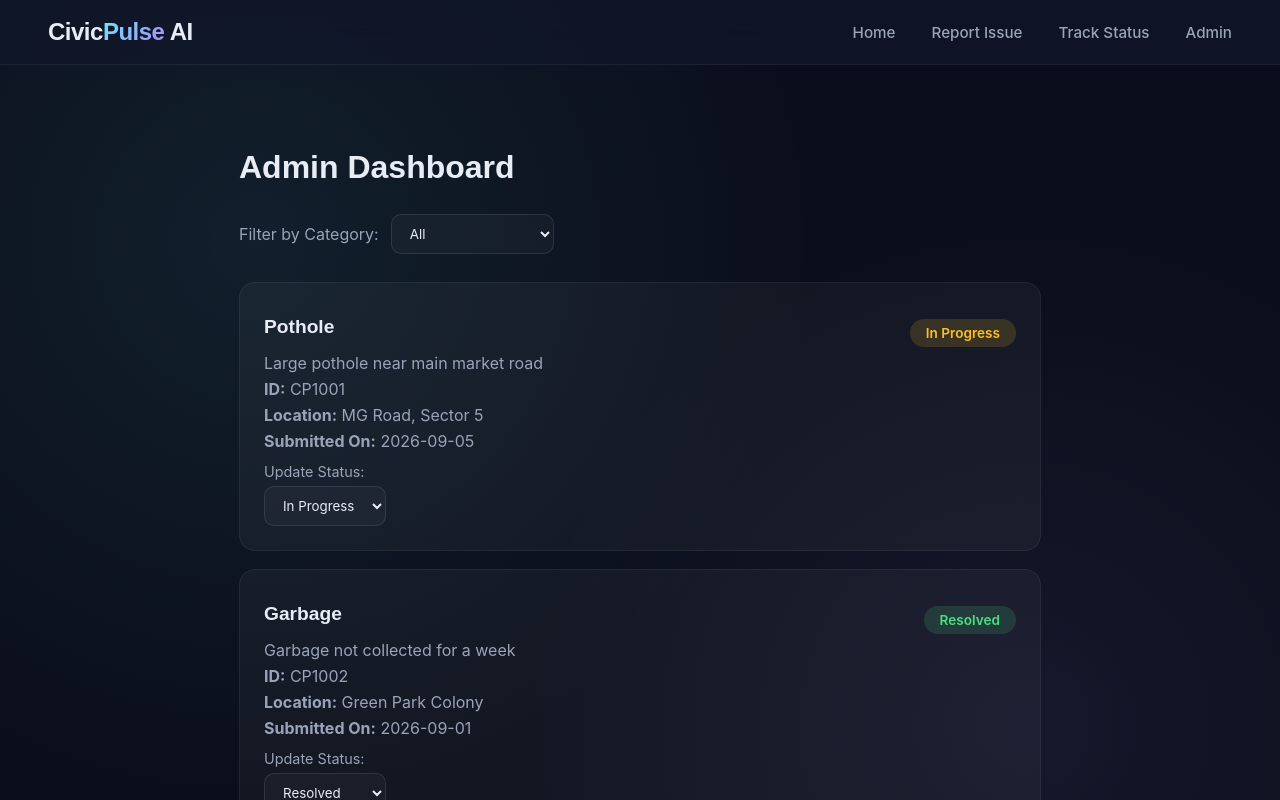
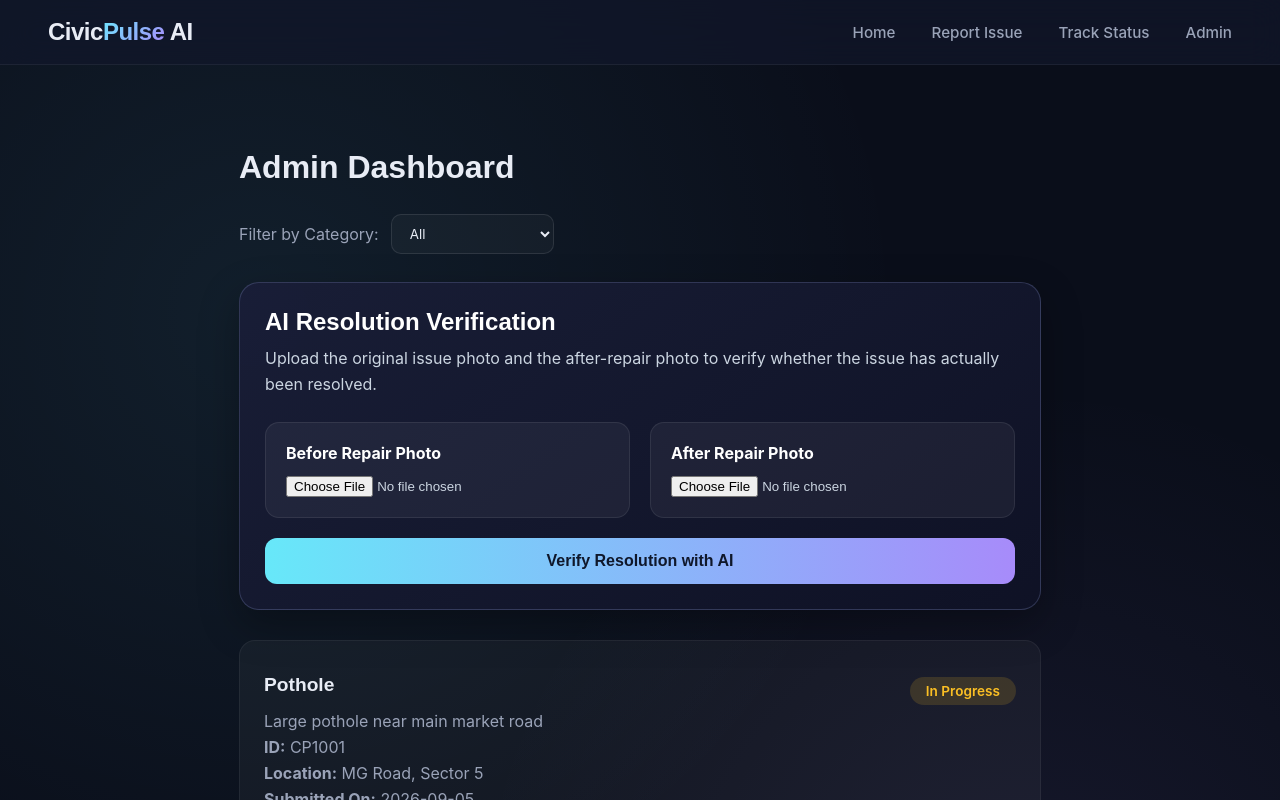
Before and after one commit to ankitprakash784-debug/civicpulse-ai, a React app in the folder frontend/: page /admin in a window 1280 px wide. Shown: the top 800 px of the page. Built offline with nearby package versions, Linux system fonts and the light colour scheme; the HTML template or start-up script is replaced by a standard one.

Commit message:
Add AI resolution verification

```diff
--- a/frontend/src/pages/AdminDashboard.css
+++ b/frontend/src/pages/AdminDashboard.css
@@ -105,3 +105,198 @@
   background: var(--bg-secondary);
   color: var(--text-primary);
 }
+/* =========================================
+   AI RESOLUTION VERIFICATION
+   ========================================= */
+
+.verification-card {
+  margin-bottom: 30px;
+  padding: 25px;
+  border-radius: 20px;
+  background: linear-gradient(
+    145deg,
+    rgba(25, 30, 55, 0.98),
+    rgba(15, 18, 38, 0.98)
+  );
+  border: 1px solid rgba(140, 150, 210, 0.25);
+  box-shadow: 0 15px 40px rgba(0, 0, 0, 0.3);
+  color: #f8fafc;
+}
+
+.verification-card h2 {
+  margin-top: 0;
+  margin-bottom: 10px;
+  color: #ffffff;
+}
+
+.verification-card > p {
+  color: #cbd5e1;
+  line-height: 1.6;
+  margin-bottom: 25px;
+}
+
+.verification-upload-grid {
+  display: grid;
+  grid-template-columns: 1fr 1fr;
+  gap: 20px;
+}
+
+.verification-upload {
+  padding: 20px;
+  border-radius: 14px;
+  background: rgba(255, 255, 255, 0.05);
+  border: 1px solid rgba(255, 255, 255, 0.08);
+}
+
+.verification-upload label {
+  display: block;
+  margin-bottom: 12px;
+  font-weight: 700;
+  color: #ffffff;
+}
+
+.verification-upload input[type="file"] {
+  width: 100%;
+  box-sizing: border-box;
+  color: #cbd5e1;
+}
+
+.verification-upload p {
+  margin-bottom: 0;
+  color: #94a3b8;
+  font-size: 14px;
+  word-break: break-word;
+}
+
+.verify-resolution-btn {
+  width: 100%;
+  margin-top: 20px;
+  padding: 14px 20px;
+  border: none;
+  border-radius: 12px;
+  background: linear-gradient(
+    90deg,
+    #67e8f9,
+    #a78bfa
+  );
+  color: #0f172a;
+  font-size: 16px;
+  font-weight: 700;
+  cursor: pointer;
+  transition: transform 0.2s ease, opacity 0.2s ease;
+}
+
+.verify-resolution-btn:hover {
+  transform: translateY(-1px);
+}
+
+.verify-resolution-btn:disabled {
+  opacity: 0.6;
+  cursor: not-allowed;
+}
+
+
+/* =========================================
+   VERIFICATION ERROR
+   ========================================= */
+
+.verification-error {
+  margin-top: 18px;
+  padding: 12px 15px;
+  border-radius: 10px;
+  background: rgba(239, 68, 68, 0.12);
+  border: 1px solid rgba(239, 68, 68, 0.3);
+  color: #fca5a5;
+}
+
+
+/* =========================================
+   VERIFICATION RESULT
+   ========================================= */
+
+.verification-result-card {
+  margin-bottom: 30px;
+  padding: 25px;
+  border-radius: 20px;
+  background: linear-gradient(
+    145deg,
+    rgba(25, 30, 55, 0.98),
+    rgba(15, 18, 38, 0.98)
+  );
+  border: 1px solid rgba(140, 150, 210, 0.25);
+  box-shadow: 0 15px 40px rgba(0, 0, 0, 0.3);
+  color: #f8fafc;
+}
+
+.verification-result-header {
+  display: flex;
+  align-items: center;
+  gap: 12px;
+  margin-bottom: 25px;
+}
+
+.verification-result-header span {
+  font-size: 30px;
+}
+
+.verification-result-header h2 {
+  margin: 0;
+  color: #ffffff;
+}
+
+.verification-result-grid {
+  display: grid;
+  grid-template-columns: repeat(3, 1fr);
+  gap: 15px;
+}
+
+.verification-result-grid > div {
+  padding: 15px;
+  border-radius: 12px;
+  background: rgba(255, 255, 255, 0.05);
+}
+
+.verification-result-grid span {
+  display: block;
+  margin-bottom: 7px;
+  color: #94a3b8;
+  font-size: 13px;
+}
+
+.verification-result-grid strong {
+  color: #ffffff;
+  font-size: 16px;
+}
+
+.verification-reason {
+  margin-top: 20px;
+  padding: 18px;
+  border-radius: 12px;
+  background: rgba(255, 255, 255, 0.05);
+}
+
+.verification-reason > span {
+  color: #94a3b8;
+  font-size: 13px;
+}
+
+.verification-reason p {
+  margin-bottom: 0;
+  color: #cbd5e1;
+  line-height: 1.6;
+}
+
+
+/* =========================================
+   MOBILE
+   ========================================= */
+
+@media (max-width: 700px) {
+  .verification-upload-grid {
+    grid-template-columns: 1fr;
+  }
+
+  .verification-result-grid {
+    grid-template-columns: 1fr;
+  }
+}
--- a/frontend/src/pages/AdminDashboard.jsx
+++ b/frontend/src/pages/AdminDashboard.jsx
@@ -33,12 +33,79 @@ function AdminDashboard() {
   const [complaints, setComplaints] = useState(initialComplaints);
   const [filter, setFilter] = useState('All');
 
+  const [beforeImage, setBeforeImage] = useState(null);
+  const [afterImage, setAfterImage] = useState(null);
+
+  const [verificationResult, setVerificationResult] = useState(null);
+  const [verificationLoading, setVerificationLoading] = useState(false);
+  const [verificationError, setVerificationError] = useState('');
+
   const handleStatusChange = (id, newStatus) => {
     setComplaints((prev) =>
       prev.map((c) => (c.id === id ? { ...c, status: newStatus } : c))
     );
   };
+  // =========================
+  // AI RESOLUTION VERIFICATION
+  // =========================
 
+  const handleVerifyResolution = async () => {
+    if (!beforeImage || !afterImage) {
+      setVerificationError(
+        'Please upload both before and after images.'
+      );
+      return;
+    }
+
+    setVerificationLoading(true);
+    setVerificationResult(null);
+    setVerificationError('');
+
+    try {
+      const uploadData = new FormData();
+
+      uploadData.append('beforeImage', beforeImage);
+      uploadData.append('afterImage', afterImage);
+
+      const response = await fetch(
+        'http://localhost:5050/api/verify-resolution',
+        {
+          method: 'POST',
+          body: uploadData,
+        }
+      );
+
+      const result = await response.json();
+
+      if (!response.ok || !result.success) {
+        throw new Error(
+          result.message ||
+          'Resolution verification failed'
+        );
+      }
+
+      console.log(
+        'Resolution Verification Result:',
+        result.data
+      );
+
+      setVerificationResult(result.data);
+
+    } catch (err) {
+      console.error(
+        'Resolution Verification Error:',
+        err
+      );
+
+      setVerificationError(
+        err.message ||
+        'Unable to verify resolution.'
+      );
+
+    } finally {
+      setVerificationLoading(false);
+    }
+  };
   const filteredComplaints =
     filter === 'All'
       ? complaints
@@ -68,7 +135,183 @@ function AdminDashboard() {
           <option value="Water Leakage">Water Leakage</option>
         </select>
       </div>
+      {/* =========================
+          RESOLUTION VERIFICATION
+          ========================= */}
 
+      <div className="verification-card">
+
+        <h2>AI Resolution Verification</h2>
+
+        <p>
+          Upload the original issue photo and the
+          after-repair photo to verify whether the
+          issue has actually been resolved.
+        </p>
+
+        <div className="verification-upload-grid">
+
+          <div className="verification-upload">
+            <label htmlFor="beforeImage">
+              Before Repair Photo
+            </label>
+
+            <input
+              type="file"
+              id="beforeImage"
+              accept="image/*"
+              onChange={(e) => {
+                const file = e.target.files[0];
+
+                if (file) {
+                  setBeforeImage(file);
+                  setVerificationResult(null);
+                  setVerificationError('');
+                }
+              }}
+            />
+
+            {beforeImage && (
+              <p>
+                Selected: {beforeImage.name}
+              </p>
+            )}
+          </div>
+
+
+          <div className="verification-upload">
+            <label htmlFor="afterImage">
+              After Repair Photo
+            </label>
+
+            <input
+              type="file"
+              id="afterImage"
+              accept="image/*"
+              onChange={(e) => {
+                const file = e.target.files[0];
+
+                if (file) {
+                  setAfterImage(file);
+                  setVerificationResult(null);
+                  setVerificationError('');
+                }
+              }}
+            />
+
+            {afterImage && (
+              <p>
+                Selected: {afterImage.name}
+              </p>
+            )}
+          </div>
+
+        </div>
+
+
+        {verificationError && (
+          <div className="verification-error">
+            {verificationError}
+          </div>
+        )}
+
+
+        <button
+          type="button"
+          className="verify-resolution-btn"
+          onClick={handleVerifyResolution}
+          disabled={verificationLoading}
+        >
+          {verificationLoading
+            ? 'Verifying with AI...'
+            : 'Verify Resolution with AI'}
+        </button>
+
+      </div>
+            {/* =========================
+          VERIFICATION RESULT
+          ========================= */}
+
+      {verificationResult && (
+        <div className="verification-result-card">
+
+          <div className="verification-result-header">
+            <span>
+              {verificationResult.resolved ? '✅' : '❌'}
+            </span>
+
+            <h2>
+              {verificationResult.resolved
+                ? 'Issue Resolved'
+                : 'Issue Not Resolved'}
+            </h2>
+          </div>
+
+          <div className="verification-result-grid">
+
+            <div>
+              <span>Issue Type</span>
+              <strong>
+                {verificationResult.issueType}
+              </strong>
+            </div>
+
+            <div>
+              <span>Confidence</span>
+              <strong>
+                {(verificationResult.confidence * 100).toFixed(0)}%
+              </strong>
+            </div>
+
+            <div>
+              <span>Before Severity</span>
+              <strong>
+                {verificationResult.beforeSeverity}/5
+              </strong>
+            </div>
+
+            <div>
+              <span>After Severity</span>
+              <strong>
+                {verificationResult.afterSeverity}/5
+              </strong>
+            </div>
+
+            <div>
+              <span>Before Safety Risk</span>
+              <strong>
+                {verificationResult.beforeSafetyRisk}/5
+              </strong>
+            </div>
+
+            <div>
+              <span>After Safety Risk</span>
+              <strong>
+                {verificationResult.afterSafetyRisk}/5
+              </strong>
+            </div>
+
+            <div>
+              <span>Same Issue</span>
+              <strong>
+                {verificationResult.sameIssue ? 'Yes' : 'No'}
+              </strong>
+            </div>
+
+          </div>
+
+          <div className="verification-reason">
+
+            <span>AI Verification Reason</span>
+
+            <p>
+              {verificationResult.reason}
+            </p>
+
+          </div>
+
+        </div>
+      )}
       <div className="complaints-list">
         {filteredComplaints.length === 0 && (
           <p>No complaints found for this category.</p>
```
Also changed, not shown: 1 other file (tests, documents, lock files or other folders).
